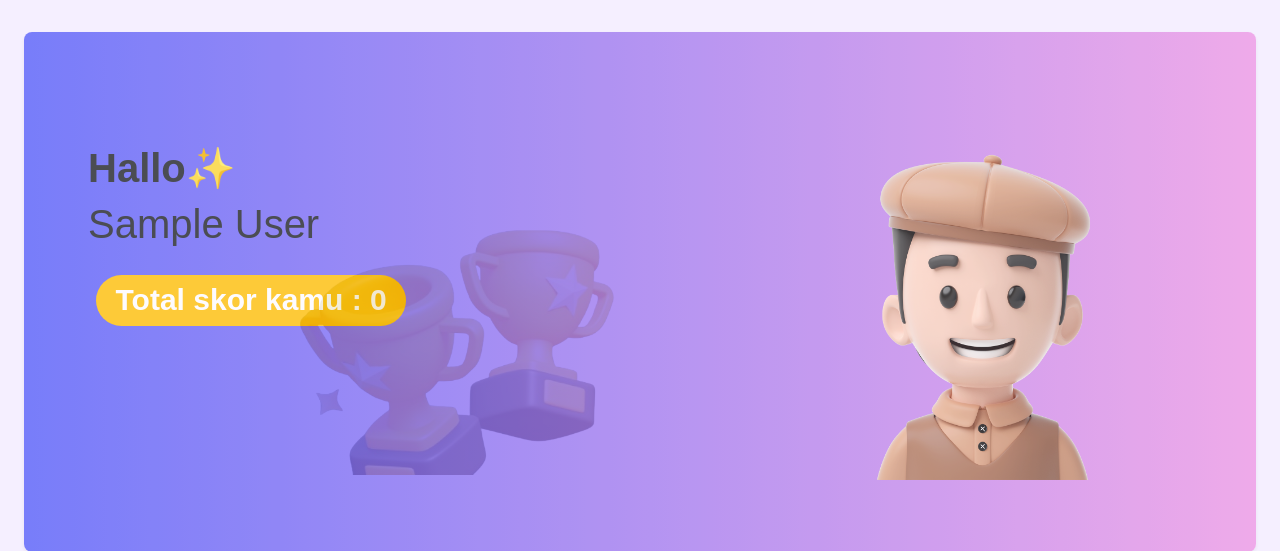
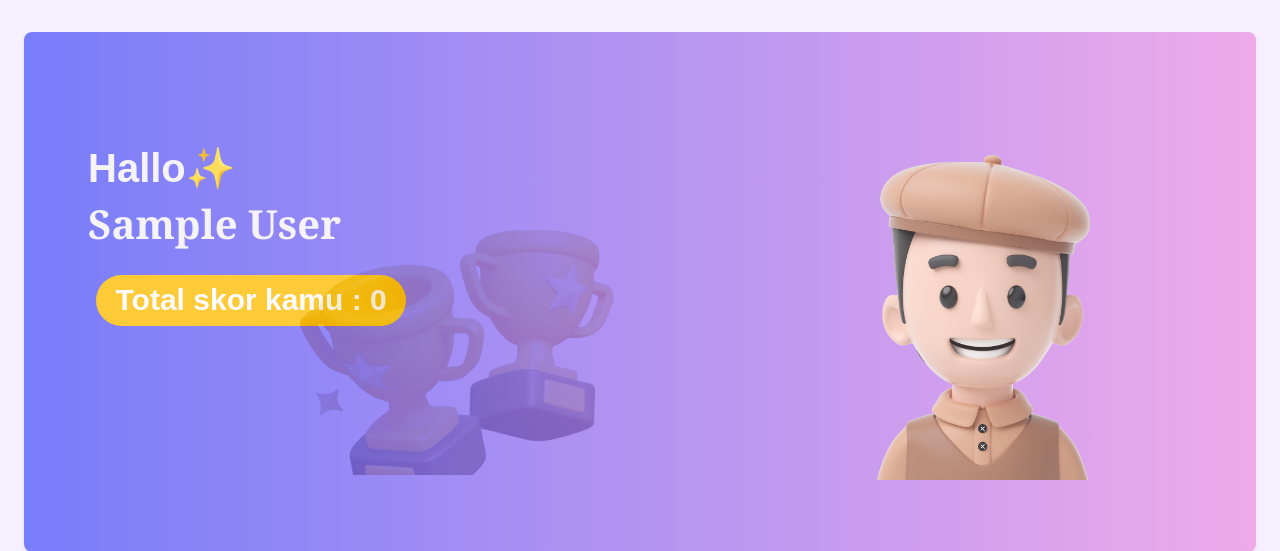
Before and after one commit to timurlauttt/Project-Akhir-Studi-Independent, a Django app: page /questify_app/home/ in a window 1280 px wide. Shown: the part 72-623 px from the top of the page. Run offline with Django 5.2, Linux system fonts and the light colour scheme; the visitor is signed in with stand-in values (Sample User, id 1); data that the repository does not hold is empty.

Commit message:
Update style.css

```diff
--- a/questify_project/static/css/style.css
+++ b/questify_project/static/css/style.css
@@ -150,3 +150,17 @@ body {
   padding: 50px;
   margin-top: 80px;
 }
+
+.namapengguna {
+  font-family: 'Georgia', sans-serif;
+  font-size: 2.5rem;
+  font-weight: bold;
+  color: whitesmoke;
+  margin-bottom: 10px;
+}
+
+h1.halo {
+  font-family: 'Raleway', sans-serif;
+  font-size: 40px;
+  color: whitesmoke;
+}
```
